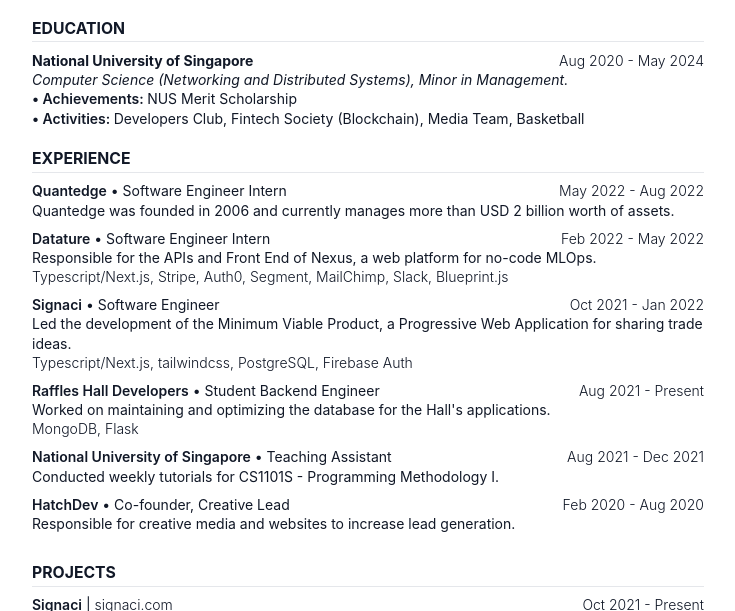
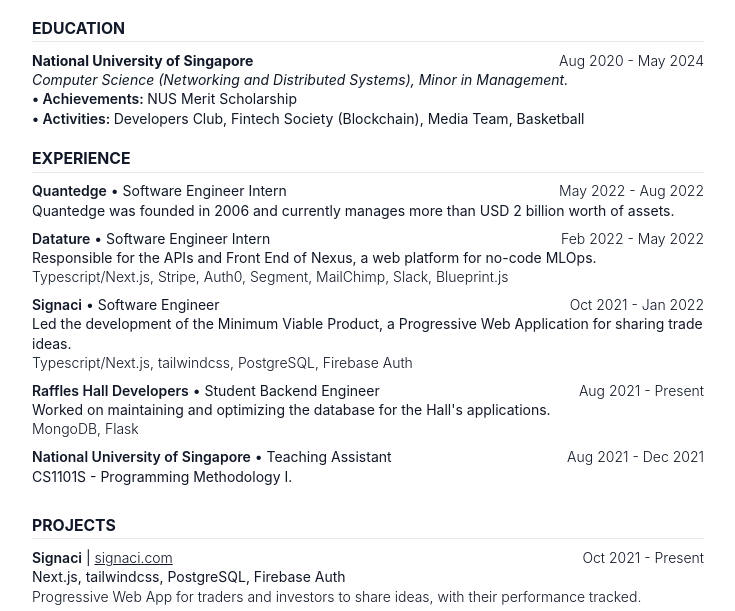
Before and after one commit to davelowqx/davelowqx, a Gatsby site: page / in a window 1280 px wide. Shown: the part 71-682 px from the top of the page, without its empty margins (272-1007 px from the left). Built offline with nearby package versions, Linux system fonts and the light colour scheme; Gatsby itself is replaced by a stand-in of ours.

Commit message:
minor content changes

```diff
--- a/src/landing/Experience.js
+++ b/src/landing/Experience.js
@@ -43,17 +43,8 @@ export default function Experience() {
       title: 'National University of Singapore',
       href: 'https://www.linkedin.com/school/national-university-of-singapore/',
       summary: 'Teaching Assistant',
-      description:
-        'Conducted weekly tutorials for CS1101S - Programming Methodology I.',
+      description: 'CS1101S - Programming Methodology I.',
       duration: 'Aug 2021 - Dec 2021',
-    },
-    {
-      title: 'HatchDev',
-      href: 'https://www.linkedin.com/company/hatchdev-asia/',
-      summary: 'Co-founder, Creative Lead',
-      description:
-        'Responsible for creative media and websites to increase lead generation.',
-      duration: 'Feb 2020 - Aug 2020',
     },
   ]
   return (
--- a/src/landing/Projects.js
+++ b/src/landing/Projects.js
@@ -7,7 +7,7 @@ export default function Projects() {
       url: 'signaci.com',
       summary: 'Next.js, tailwindcss, PostgreSQL, Firebase Auth',
       description:
-        'Full Stack PWA for traders and investors to share ideas, with their performance tracked.',
+        'Progressive Web App for traders and investors to share ideas, with their performance tracked.',
       duration: 'Oct 2021 - Present',
     },
     {
```
